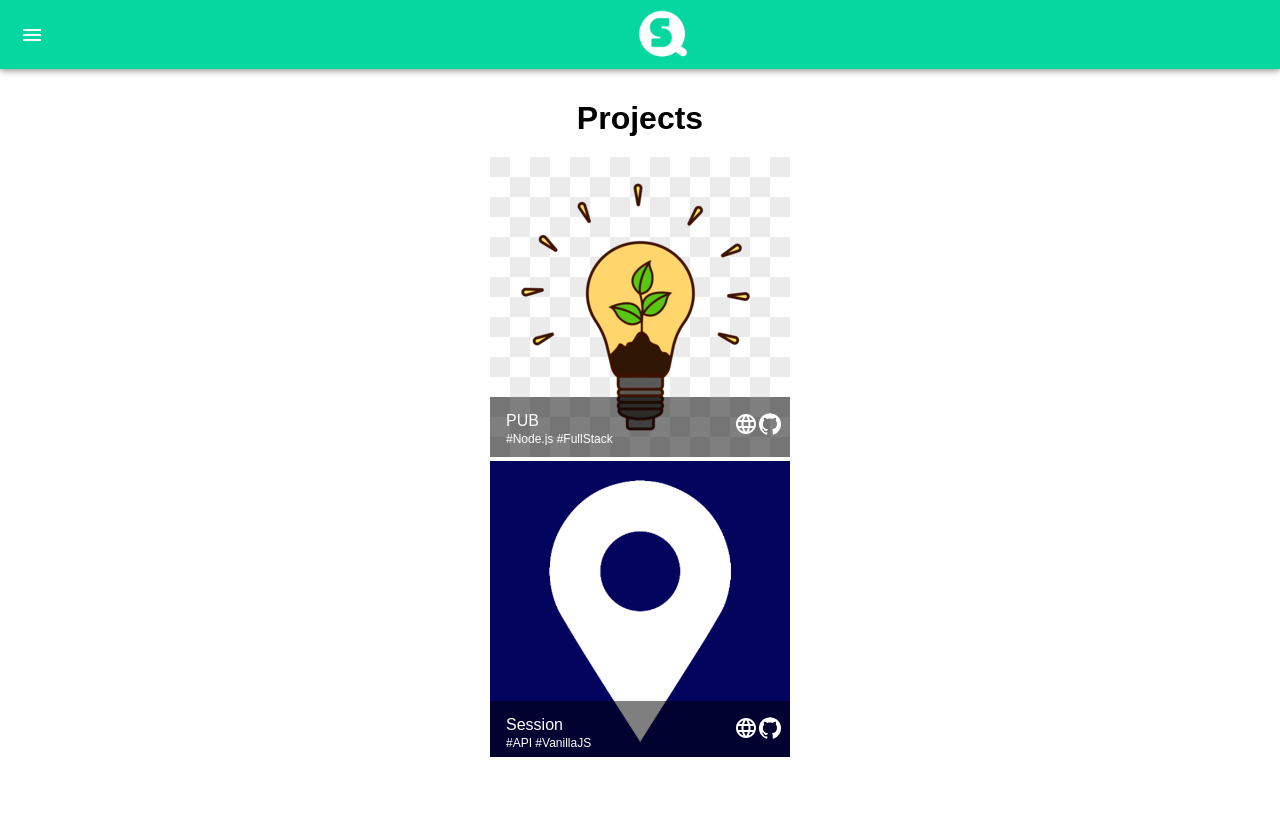
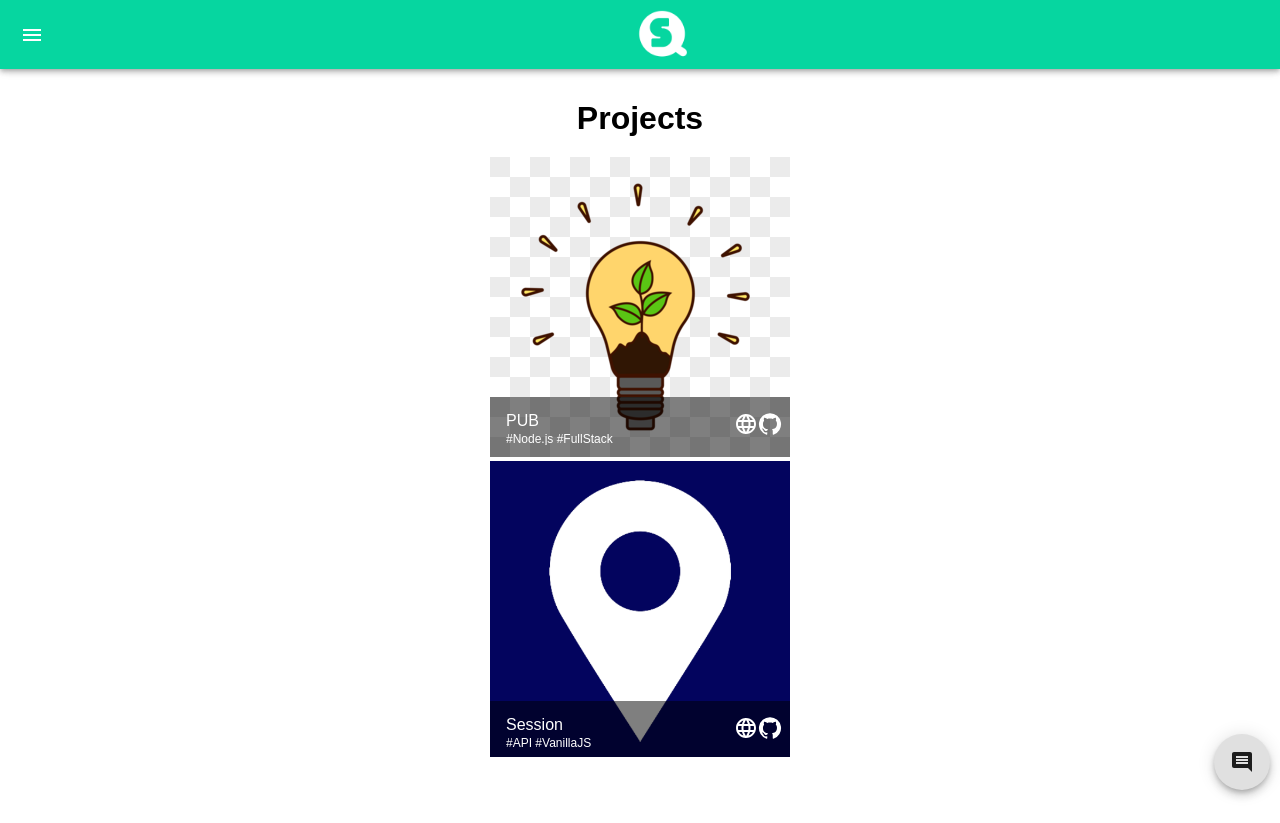
Before and after one commit to sequint/portfolio-2.0, a React (Create React App) app: page /projects in a window 1280 px wide. Before the commit the page ends 800 px from the top, so only its background shows below. Built offline with nearby package versions, Linux system fonts and the light colour scheme.

Commit message:
Add contact me button to projects and skills pages

```diff
--- a/src/pages/Projects/Projects.js
+++ b/src/pages/Projects/Projects.js
@@ -1,6 +1,7 @@
 import NavBar from '../../components/NavBar/NavBar'
 import PageTitle from '../../components/PageTitle/PageTitle'
 import ProjectList from '../../components/ProjectList/ProjectList'
+import ContactMe from '../../components/ContactMe/ContactMe'
 
 const Projects = () => {
   return(
@@ -8,6 +9,7 @@ const Projects = () => {
       <NavBar />
       <PageTitle title="Projects" />
       <ProjectList />
+      <ContactMe />
     </>
   )
 }
--- a/src/pages/Skills/Skills.js
+++ b/src/pages/Skills/Skills.js
@@ -1,6 +1,7 @@
 import NavBar from '../../components/NavBar/NavBar'
 import PageTitle from '../../components/PageTitle/PageTitle'
 import SkillList from '../../components/SkillList/SkillList'
+import ContactMe from '../../components/ContactMe/ContactMe'
 
 const Skills = () => {
   return(
@@ -8,6 +9,7 @@ const Skills = () => {
       <NavBar />
       <PageTitle title='Toolbelt (Skills)' />
       <SkillList />
+      <ContactMe />
     </>
   )
 }
```
